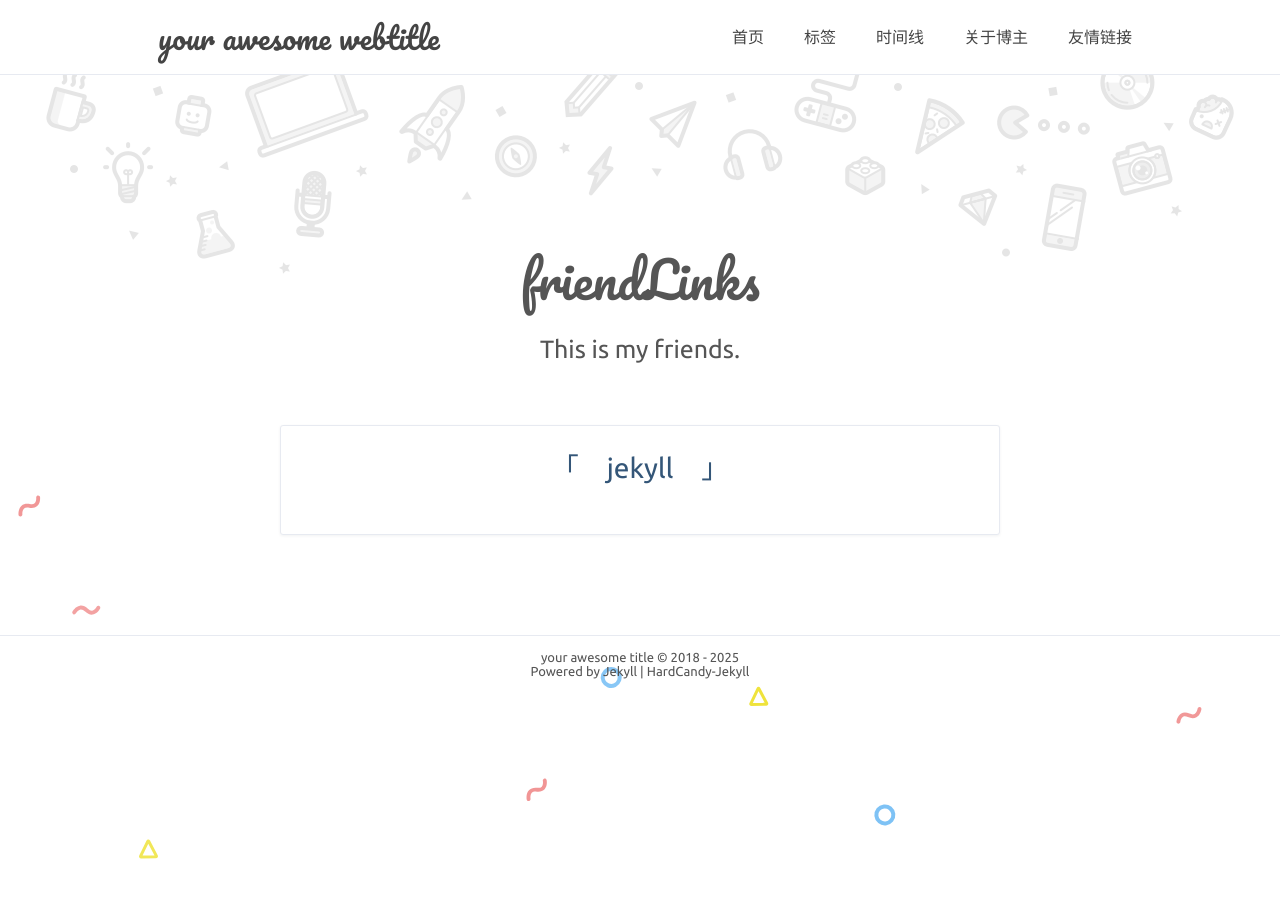
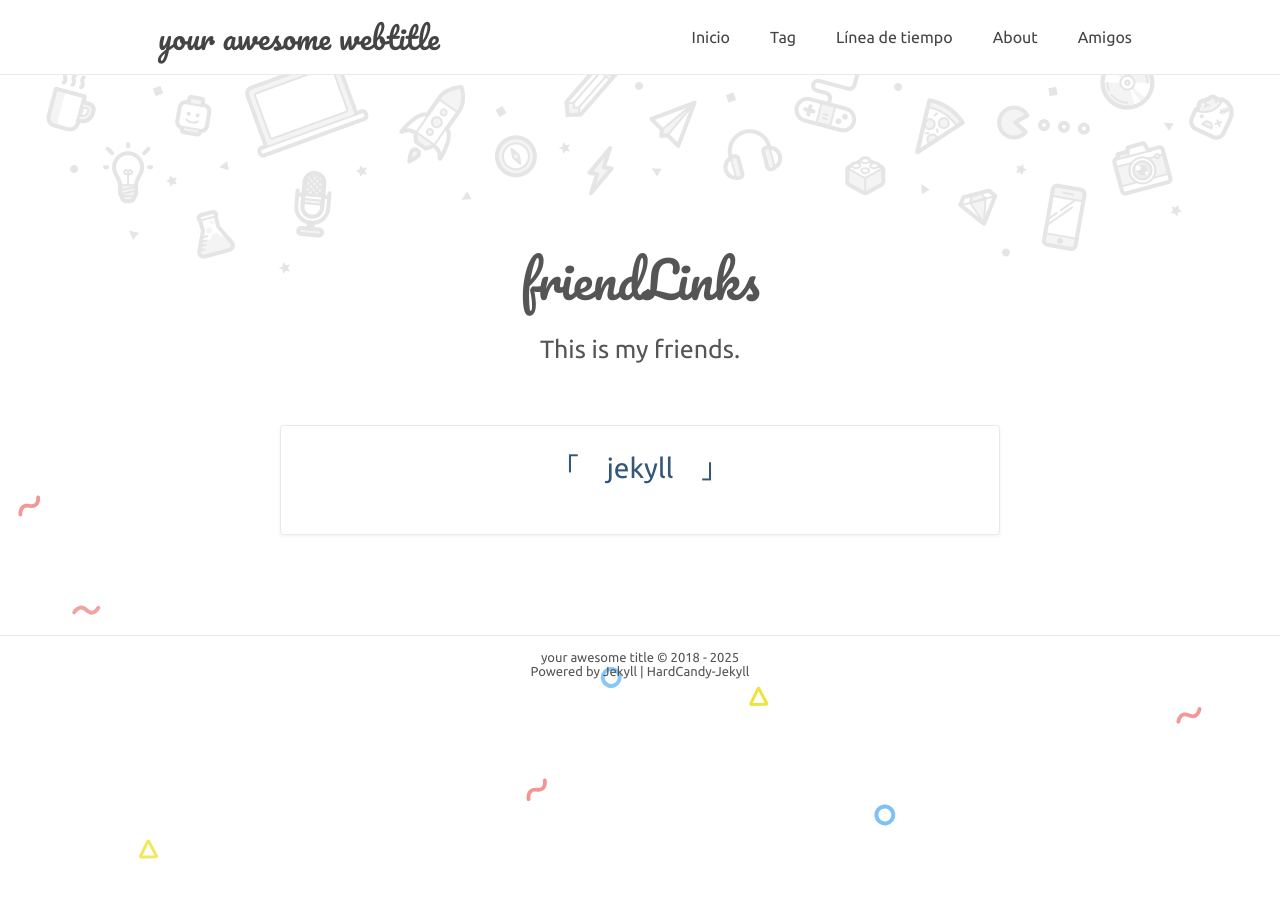
Before and after one commit to pabloap7/pabloap7.github.io, a Jekyll site: the page built from friendLink.html, in a window 1280 px wide. Built offline with Jekyll 4.4.1, drawn with Linux system fonts in a browser that asks for light colours; comment, search, counter and statistics services are not loaded; some of the changed lines change nothing that is shown.

Commit message:
inicial 4

```diff
--- a/_config.yml
+++ b/_config.yml
@@ -1,18 +1,15 @@
-# Site settings 配置站点
 title: 'your awesome title'
 description: 'your web description'
 keywords: 'your web keywords, another keywords'
-url: 'https://abc.github.io' # your host
+url: 'https://abc.github.io'
 
-# nav 中文字符空格：&emsp;
-nav: # 最佳体验 六个标签 且最好每个标签不超过4中文字
-  首页: '/'
-  标签: '/tags.html'
-  时间线: '/timeline.html'
-  关于博主: '/about.html'
-  友情链接: '/friendLink.html'
+nav:
+  Inicio: '/'
+  Tag: '/tags.html'
+  Línea de tiempo: '/timeline.html'
+  About: '/about.html'
+  Amigos: '/friendLink.html'
 
-# 博主
 author: true
 name: 'your awesome name'
 NickName: 'your awesome nickname'
@@ -20,14 +17,13 @@ webtitle: 'your awesome webtitle'
 bio: 'your awesome bio'
 about: true
 aboutyou: 'your introduction'
-portraits: '/assets/profile.jpeg' # your portraits image file path
+portraits: '/assets/profile.jpeg'
 
-# SNS
 SNS: true
-SNS-icon: #['Facebook', 'weibo', 'qq', 'github', 'Dribbble', 'Twitter', 'instagram', 'weixin', 'Codepen']
+SNS-icon:
   mail: 'mailto:abc@gmail.com'
-  weixin: '' # 你的微信二维码存放的地址
-  qq: '' # 你的qq二维码存放的地址 or http://wpa.qq.com/msgrd?v=3&uin='你的QQ号'&site=qq&menu=yes
+  weixin: ''
+  qq: ''
   github: ''
   Codepen: ''
   weibo: ''
@@ -40,51 +36,37 @@ SNS-icon: #['Facebook', 'weibo', 'qq', 'github', 'Dribbble', 'Twitter', 'instagr
   juejin: ''
   twitch: ''
 
-# 分页
 paginate: 2
 paginatepath: ['page:num']
 
-# since
 footer:
   since: 2018
 
-# Markdown
 markdown: kramdown
 kramdown:
   input: GFM
-# 代码高亮 使用rouge
 highlighter: rouge
-# 代码高亮主题使用pygments主题: autumn\ default\ emacs\ friendly\ manni\ murphy\ pastie\ perldoc\ tango 任选一个你喜欢的主题名称填在下面的单引号中
 pygmentsTheme: 'default'
 
-# 友情链接
 friends:
   jekyll: 'https://www.jekyll.com.cn/'
 
-# 评论 最佳体验 在disqus、livere和Gitment之间三选一
-# disqus 评论
 disqus: false
-disqus_url: '' # https://abc.disqus.com/embed.js
-# 来必力评论
+disqus_url: ''
 livere: true
-livere_uid: 'MTAyMC8zNDI2OS8xMDgwNg==' # MTAyMC8zNDI2OS8xMDgwNg==
-# Gitment评论 OAuth Application
+livere_uid: 'MTAyMC8zNDI2OS8xMDgwNg=='
 Gitment: false
-Gitment_owner: ''  # github用户名
-Gitment_repo: ''  # github博客存放的仓库名
-client_id: ''  # 注册 OAuth Application 后获得的 client_id
-client_secret: ''  # 注册 OAuth Application 后获得的 client_secret
+Gitment_owner: ''
+Gitment_repo: ''
+client_id: ''
+client_secret: ''
 
-# Share : weibo, qq, wechat, tencent, douban, qzone, linkedin, diandian, facebook, twitter, google
 social-share: true
 social-share-items: ['qq', 'wechat', 'weibo', 'twitter', 'facebook']
 
-# 百度统计 在baidu-url里填写自己相关的url代码
 baidu: true
 baidu-url: ''
-# 谷歌分析 在google-ID里填写自己在谷歌分析获得的追踪ID
 google: false
 google-ID: ''
 
-# 博客头信息备选颜色（该部分在站点中不充当站点变量，将其写在post的头信息中用来充当页面变量）
 color: rgb(154,133,255) rgb(255,90,90) rgb(255,210,32) rgb(98,170,255)
```
